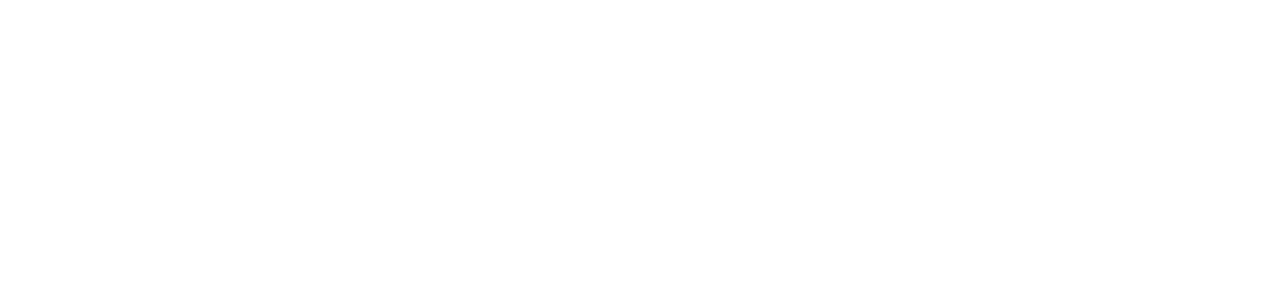
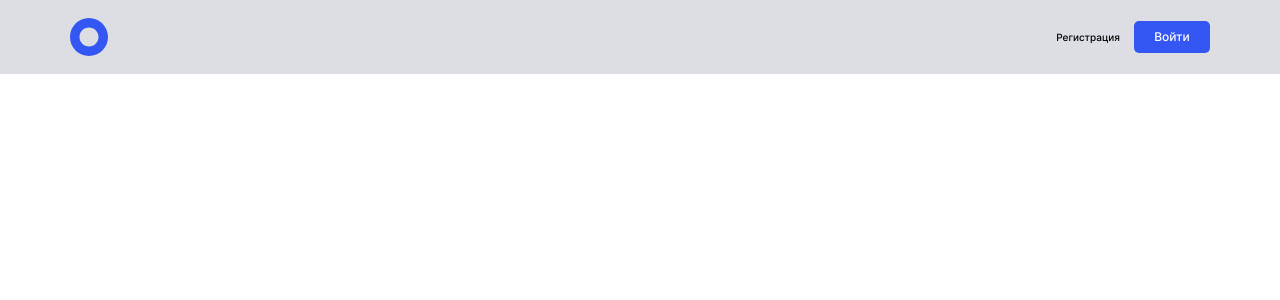
Before and after one commit to valeriiBorisenko/movies-explorer-frontend, a React (Create React App) app: page / in a window 1280 px wide. Shown: the top 300 px of the page. Built offline with nearby package versions, Linux system fonts and the light colour scheme.

Commit message:
feat: сделать хедер main

```diff
--- a/src/components/Pages/Main/Main.js
+++ b/src/components/Pages/Main/Main.js
@@ -1,6 +1,15 @@
+import Header from '../../Header/Header';
+import MainHeader from '../../ui/MainHeader/MainHeader';
+
 function Main() {
   return(
-    <section className="main" />
+    <section className="main">
+      <Header sectionClass="header_type_main">
+        <div className="header__logo" />
+        <MainHeader/>
+      </Header>
+
+    </section>
   )
 };
 
```
